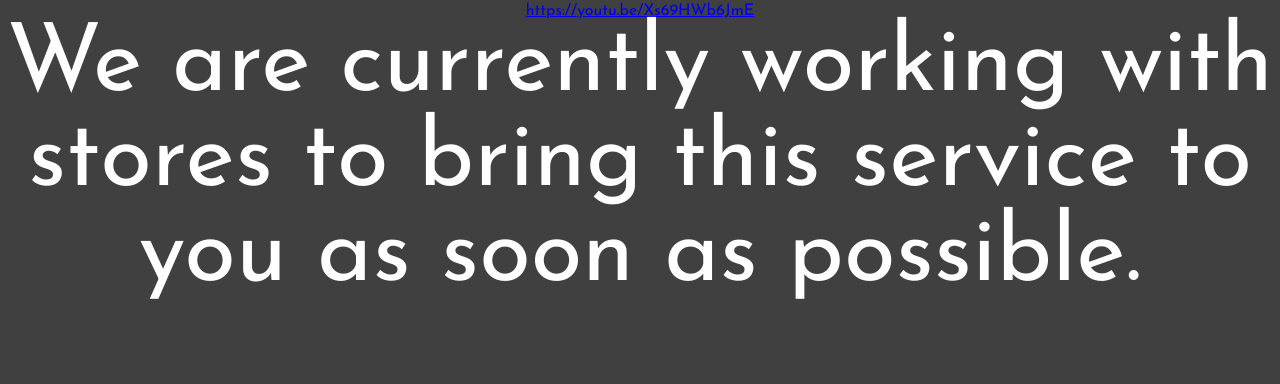
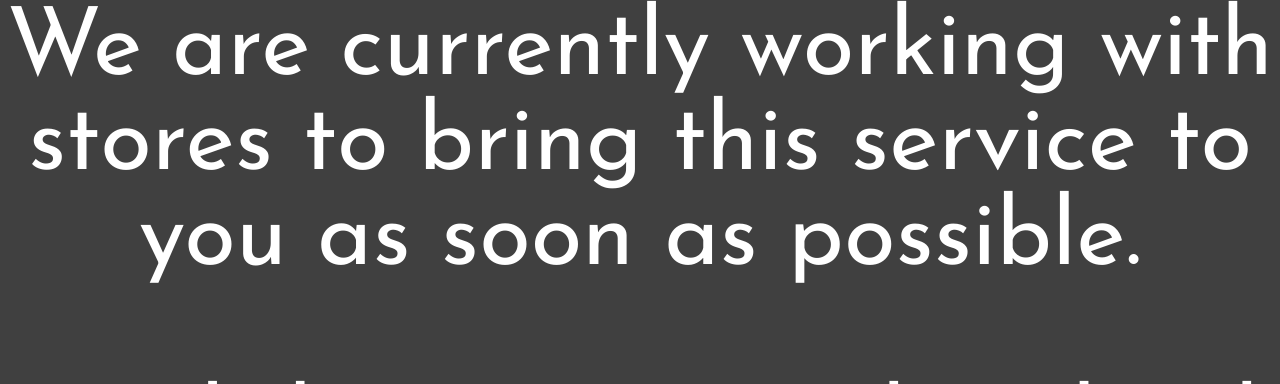
Before and after one commit to NujjLTD/nujjWebsiteNew, a Flask app: template templates/mobile/index.html in a window 1280 px wide. Shown: the part 2015-2399 px from the top of the page. Run offline with Flask 2, Linux system fonts and the light colour scheme; the template is opened without the code that fills it, so the values that code supplies are empty; some libraries are stand-ins or nearby versions; some web fonts are replaced.

Commit message:
removed shit

```diff
--- a/templates/mobile/index.html
+++ b/templates/mobile/index.html
@@ -85,7 +85,6 @@
 
             <iframe width="560" height="315" src="https://www.youtube.com/embed/Xs69HWb6JmE?rel=0&amp;showinfo=0" frameborder="0" allowfullscreen></iframe><br>
 
-            <a href="https://youtu.be/Xs69HWb6JmE">https://youtu.be/Xs69HWb6JmE</a>
 
         <p>We are currently working with stores to bring this service to you as soon as possible.<br><br>
 
```
